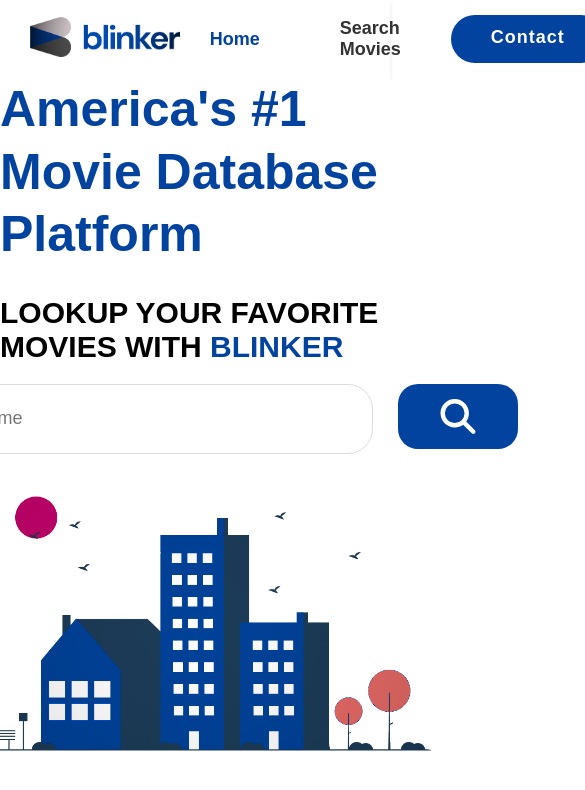
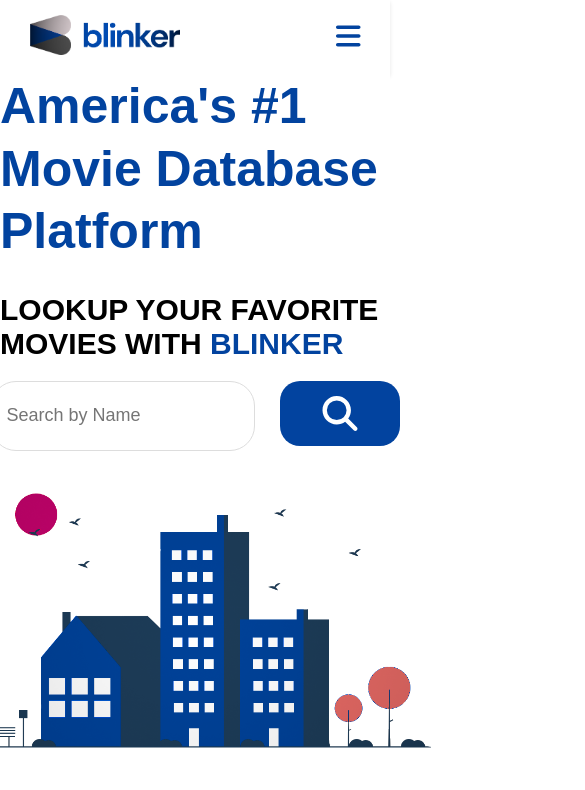
Before and after one commit to hectorp3na/react-finalv2, a React (Create React App) app: page / in a window 390 px wide. Shown: the top 790 px of the page, 585 px wide, since content can reach past the window. Built offline with nearby package versions, Linux system fonts and the light colour scheme.

Commit message:
menu icon

```diff
--- a/src/App.js
+++ b/src/App.js
@@ -2,6 +2,7 @@
 import { BrowserRouter as Router, Routes, Route } from 'react-router-dom';
 import Nav from './components/Nav';
 import Home from './pages/home';
+import Movies from './pages/movies';
 
 function App() {
   return (
@@ -10,6 +11,7 @@
     <Nav />
     <Routes>
       <Route path='/'  element={<Home />} />
+      <Route path='/movies'  element={<Movies />} />
     </Routes>
       </div>
     </Router>
--- /dev/null
+++ b/src/components/Landing.jsx
@@ -0,0 +1,36 @@
+import React from 'react';
+import BuildingLogo from "../assets/a56658f2-8d1c-4c50-9134-9d073140ffa1.png";
+import { FontAwesomeIcon } from "@fortawesome/react-fontawesome";
+
+
+const Landing = () => {
+    return (
+        <section id="landing-page">
+        <h1 className="title">America's #1 Movie Database Platform</h1>
+        <h2 className="description">
+          LOOKUP YOUR FAVORITE MOVIES WITH{" "}
+          <span style={{ color: "#02439f" }}>BLINKER</span>
+        </h2>
+        <div className="input-wrapper">
+            <input type="text" placeholder="Search by Name" />
+
+          <a href="/movies">
+              <i className="fa-solid fa-magnifying-glass">
+              <FontAwesomeIcon
+                className="not-loading"
+                icon="fa-solid fa-magnifying-glass"
+                color="black"
+                onClick=""
+              />
+              </i>
+
+          </a>
+        </div>
+        <div className="img-building">
+          <img className="building-logo" src={BuildingLogo} alt="Building Logo" />
+        </div>
+      </section>
+    )
+}
+
+export default Landing;
--- a/src/components/Nav.jsx
+++ b/src/components/Nav.jsx
@@ -1,23 +1,67 @@
-import React from "react";
-import logo from '../assets/b7438e6d-4fe4-46d1-9917-4a204a998d59.png';
+import React, { useState } from "react";
+import logo from "../assets/b7438e6d-4fe4-46d1-9917-4a204a998d59.png";
+import { FontAwesomeIcon } from "@fortawesome/react-fontawesome";
+import { faBars, faXmark } from "@fortawesome/free-solid-svg-icons";
 
 const Nav = () => {
+  const [menuOpen, setMenuOpen] = useState(false);
+
+  const toggleMenu = () => {
+    setMenuOpen(!menuOpen);
+  };
+  const closeMenu = () => {
+    setMenuOpen(false);
+  };
+
   return (
     <nav className="navbar">
       <div className="logo">
         <img src={logo} alt="" />
       </div>
-      <div className="navlinks li">
-        <li href="#">
-          {" "}
-          <span style={{ color:"#02439f", }}>Home</span>{" "}
+      <ul className="navlinks li">
+        <li>
+          <a href="/home" style={{ color: "#02439f" }}>
+            Home
+          </a>
         </li>
         <li>
-          <a href="user.html">Search Movies</a>
+          <a href="/movies">Search Movies</a>
         </li>
-        <li className="contact-btn" href="#">
-          Contact{" "}
+        <li>
+          <a href="#" className="contact-btn">
+            Contact
+          </a>
         </li>
+      </ul>
+
+      <button
+        className={`btn__menu ${menuOpen ? "hidden" : ""}`}
+        onClick={toggleMenu}
+      >
+        <FontAwesomeIcon icon={faBars} />
+      </button>
+
+      <div className={`menu__backdrop ${menuOpen ? "show" : ""}`}>
+        <button className="btn__menu btn__menu--close" onClick={closeMenu}>
+          <FontAwesomeIcon icon={faXmark} />
+        </button>
+        <ul className="menu__links">
+          <li className="menu__list">
+            <a href="/" className="menu__link" onClick={closeMenu}>
+              Home
+            </a>
+          </li>
+          <li className="menu__list">
+            <a href="/movies" className="menu__link" onClick={closeMenu}>
+              Search Movies
+            </a>
+          </li>
+          <li className="menu__list">
+            <a href="#" className="menu__link" onClick={closeMenu}>
+              Contact
+            </a>
+          </li>
+        </ul>
       </div>
     </nav>
   );
--- a/src/index.css
+++ b/src/index.css
@@ -1,10 +1,10 @@
-@import url('https://fonts.googleapis.com/css2?family=Lato:ital,wght@0,100;0,300;0,400;0,700;0,900;1,100;1,300;1,400;1,700;1,900&family=Roboto:ital,wght@0,100..900;1,100..900&display=swap');
+@import url("https://fonts.googleapis.com/css2?family=Lato:ital,wght@0,100;0,300;0,400;0,700;0,900;1,100;1,300;1,400;1,700;1,900&family=Roboto:ital,wght@0,100..900;1,100..900&display=swap");
 
 * {
   font-family: sans-serif;
   margin: 0;
   box-sizing: border-box;
-    background-color: #FFF;
+  background-color: #fff;
 }
 
 #landing-page {
@@ -14,7 +14,7 @@
   justify-content: center;
 }
 
-.title{
+.title {
   font-size: 50px;
   text-align: left;
   max-width: 730px;
@@ -35,7 +35,6 @@
 }
 
 .svg-inline--fa fa-magnifying-glass not-loading {
-
 }
 
 .not-loading {
@@ -49,8 +48,6 @@
   margin-left: 25px;
   width: 70px;
   height: 35px;
-
-
 }
 
 .not-loading:hover {
@@ -94,7 +91,6 @@
   max-width: 500px;
   width: 100%;
   position: relative;
-
 }
 
 .input-wrapper input {
@@ -107,8 +103,7 @@
   line-height: 40px;
   outline: none;
   padding-left: 25px;
-    width: 500px
-
+  width: 500px;
 }
 
 .input-wrapper button {
@@ -144,14 +139,26 @@
 
   letter-spacing: 1px;
 
-    transition: none .35s ease;
+  transition: none 0.35s ease;
 }
 
 li.contact-btn:hover {
   background-color: #5a84de !important;
 }
 
+.btn__menu {
+  display: none;
+  font-size: 28px;
+  background: transparent;
+  border: none;
+  cursor: pointer;
+  color: #02439f;
+  z-index: 1002;
+}
 
+.menu__backdrop {
+  display: none;
+}
 
 /*
 
@@ -159,32 +166,24 @@
 
 */
 
-
 @import url("https://fonts.googleapis.com/css2?family=Lato:ital,wght@0,100;0,300;0,400;0,700;0,900;1,100;1,300;1,400;1,700;1,900&family=Roboto:ital,wght@0,100..900;1,100..900&display=swap");
 
 @import url("https://fonts.googleapis.com/css2?family=Inter:wght@100..900&display=swap");
 
 * {
-
   margin: 0;
   padding: 0;
   box-sizing: border-box;
   font-family: sans-serif;
-
 }
 
-
 body {
-
   padding-top: 0;
-
 }
-
 
 /* Background Image */
 
 .overlay {
-
   position: relative;
   width: 100%;
   height: 100vh;
@@ -192,12 +191,9 @@
   background-size: cover;
   background-position: center;
   background-repeat: no-repeat;
-
 }
 
-
 .overlay::before {
-
   content: "";
   position: absolute;
   top: 0;
@@ -206,14 +202,11 @@
   height: 100%;
   background-color: rgba(255, 255, 255, 0.7);
   z-index: 1;
-
 }
-
 
 /* Navbar */
 
 .navbar-u {
-
   display: flex;
   justify-content: space-between;
   align-items: center;
@@ -223,12 +216,9 @@
   position: relative;
   width: 100%;
   z-index: 2;
-
 }
 
-
 .logo img {
-
   height: 40px;
   width: auto;
   background-color: transparent;
@@ -238,70 +228,52 @@
   background-color: transparent;
 }
 
-
-
 .navlinks {
   list-style: none;
   display: flex;
   gap: 20px;
   background-color: transparent;
-
 }
-
 
 .navlinks li {
   display: inline-block;
   background-color: transparent;
-
 }
 
-
 .navlinks a {
-
   text-decoration: none;
   color: #333;
   font-weight: 600;
   transition: color 0.3s ease;
   background-color: transparent;
-
-
 }
 
 .navlinks a.active {
-
   color: #02439f;
   background-color: transparent;
   font-size: 18px;
-
 }
-
 
 .navlinks a:hover {
   color: #02439f;
-
 }
 
 .btn-contact {
-
   display: inline-block;
 
   border-radius: 50px;
 
-    color: #02439f  !important;
+  color: #02439f !important;
   font-size: 18px;
   font-weight: 700;
   letter-spacing: 1px;
 
   transition: all 0.35s ease;
-
 }
-
-
 
 /* Header Section */
 
 .second-page {
-
   text-align: center;
   padding: 80px 20px;
   position: relative;
@@ -313,23 +285,18 @@
   background-color: transparent;
 }
 
-
 .page--title {
-
   font-size: 50px;
   text-align: center;
   font-weight: 700;
   line-height: 1.25;
   color: #02439f;
   margin-bottom: 30px;
-
 }
-
 
 /* Search Container */
 
 .search-container {
-
   position: relative;
   width: 100%;
   max-width: 500px;
@@ -337,9 +304,7 @@
   background-color: transparent;
 }
 
-
 .search-input {
-
   width: 100%;
   padding: 15px 50px 15px 20px;
   border-radius: 50px;
@@ -347,24 +312,17 @@
   font-size: 16px;
   outline: none;
   transition: border-color 0.3s;
-
 }
-
 
 .search-input:focus {
   border-color: #02439f;
-
 }
-
 
 .search-input::placeholder {
   color: #aaa;
-
 }
 
-
 .search-icon {
-
   position: absolute;
   right: 20px;
   top: 50%;
@@ -377,54 +335,39 @@
   color: #5a84de;
 }
 
-
 /* Preserving other styles from your original code if needed */
-
-
 
 /* Landing page styles */
 
 #landing-page {
-
   display: flex;
   flex-direction: column;
   align-items: center;
   justify-content: center;
-
 }
-
 
 .building-logo {
   width: 600px;
-
 }
 
-
 .input-wrapper {
-
   display: flex;
   justify-content: center;
   margin-top: 20px;
   max-width: 500px;
   width: 100%;
   position: relative;
-
 }
 
-
 .input-wrapper input {
-
   padding: 10px 15px;
   border: 1px solid #ddd;
   border-radius: 25px 25px 25px 25px;
   flex-grow: 1;
   font-size: 18px;
-
 }
 
-
 .input-wrapper button {
-
   padding: 15px 25px;
   background-color: #02439f;
   color: white;
@@ -432,12 +375,10 @@
   border-radius: 20px 20px 20px 20px;
   cursor: pointer;
   font-size: 24px;
-
 }
 
 .input-wrapper button i {
   background-color: transparent;
-
 }
 
 #data-container {
@@ -447,8 +388,6 @@
   flex-wrap: wrap;
   justify-content: space-evenly;
   gap: 1rem;
-
-
 }
 
 #data-container img {
@@ -456,10 +395,8 @@
   width: 40vh;
 }
 
-
-
 .movie__header {
-    display:flex;
+  display: flex;
   justify-content: space-between;
   align-items: center;
   padding: 0 24px;
@@ -470,7 +407,6 @@
   margin-bottom: 0;
   background: transparent;
   font-size: 32px;
-
 }
 
 .blue {
@@ -484,3 +420,79 @@
   border-radius: 50px;
   padding: 5px;
 }
+
+/* Mobile Devices */
+@media (max-width: 768px) {
+  .navlinks {
+    display: none;
+  }
+
+  .btn__menu {
+    display: block;
+  }
+
+  .menu__backdrop {
+    position: fixed;
+    top: 0;
+    left: 0;
+    height: 100vh;
+    width: 100%;
+    background-color: white;
+    z-index: 1000;
+    padding: 30px 20px;
+    display: none;
+    flex-direction: column;
+    align-items: flex-start;
+    animation: slideIn 0.3s ease-in-out;
+  }
+
+  .menu__backdrop.show {
+    display: flex;
+  }
+
+  .btn__menu--close {
+    align-self: flex-end;
+    font-size: 32px;
+    margin-bottom: 20px;
+  }
+
+  .menu__links {
+    display: flex;
+    flex-direction: column;
+    align-items: center;
+    gap: 10px;
+    list-style: none;
+    padding: 0;
+    width: 100%;
+  }
+
+  .menu__list {
+    width: 100%;
+    text-align: center;
+  }
+
+  .menu__link {
+    display: block;
+    padding: 10px 0;
+    font-size: 20px;
+    color: #02439f;
+    text-decoration: none;
+    font-weight: 800;
+    transition: color 0.3s ease, transform 0.3s ease;
+  }
+
+  .menu__link:hover {
+    color: #5a84de;
+    transform: scale(1.05);
+  }
+
+  @keyframes slideIn {
+    from {
+      transform: translateX(100%);
+    }
+    to {
+      transform: translateX(0);
+    }
+  }
+
+}
--- a/src/index.js
+++ b/src/index.js
@@ -4,9 +4,9 @@
 import App from './App';
 import reportWebVitals from './reportWebVitals';
 import { library } from '@fortawesome/fontawesome-svg-core';
-import { faMagnifyingGlass } from '@fortawesome/free-solid-svg-icons';
+import { faMagnifyingGlass, faXmark, faBars } from '@fortawesome/free-solid-svg-icons';
 
-library.add(faMagnifyingGlass)
+library.add(faMagnifyingGlass, faXmark, faBars)
 
 const root = ReactDOM.createRoot(document.getElementById('root'));
 root.render(
--- a/src/pages/home.jsx
+++ b/src/pages/home.jsx
@@ -1,37 +1,12 @@
 import "../index.css";
-import BuildingLogo from "../assets/a56658f2-8d1c-4c50-9134-9d073140ffa1.png";
-import { FontAwesomeIcon } from "@fortawesome/react-fontawesome";
+import Landing from "../components/Landing";
 
 
 const Home = () => {
   return (
-    <section id="landing-page">
-      <h1 className="title">America's #1 Movie Database Platform</h1>
-      <h2 className="description">
-        LOOKUP YOUR FAVORITE MOVIES WITH{" "}
-        <span style={{ color: "#02439f" }}>BLINKER</span>
-      </h2>
-      <div className="input-wrapper">
-        <a href="./user.html">
-          <input type="text" placeholder="Search by Name" />
-        </a>
-        <a href="./user.html">
-
-            <i className="fa-solid fa-magnifying-glass">
-            <FontAwesomeIcon
-              className="not-loading"
-              icon="fa-solid fa-magnifying-glass"
-              color="black"
-              onClick=""
-            />
-            </i>
-
-        </a>
-      </div>
-      <div className="img-building">
-        <img className="building-logo" src={BuildingLogo} alt="Building Logo" />
-      </div>
-    </section>
+   <>
+   <Landing />
+   </>
   );
 };
 
```
Also changed, not shown: src/pages/movies.jsx (added, +59 -0 lines), data.js (deleted), script.js (added), src/pages/user.jsx (deleted). Lines whose indentation alone changed are shown as unchanged.
